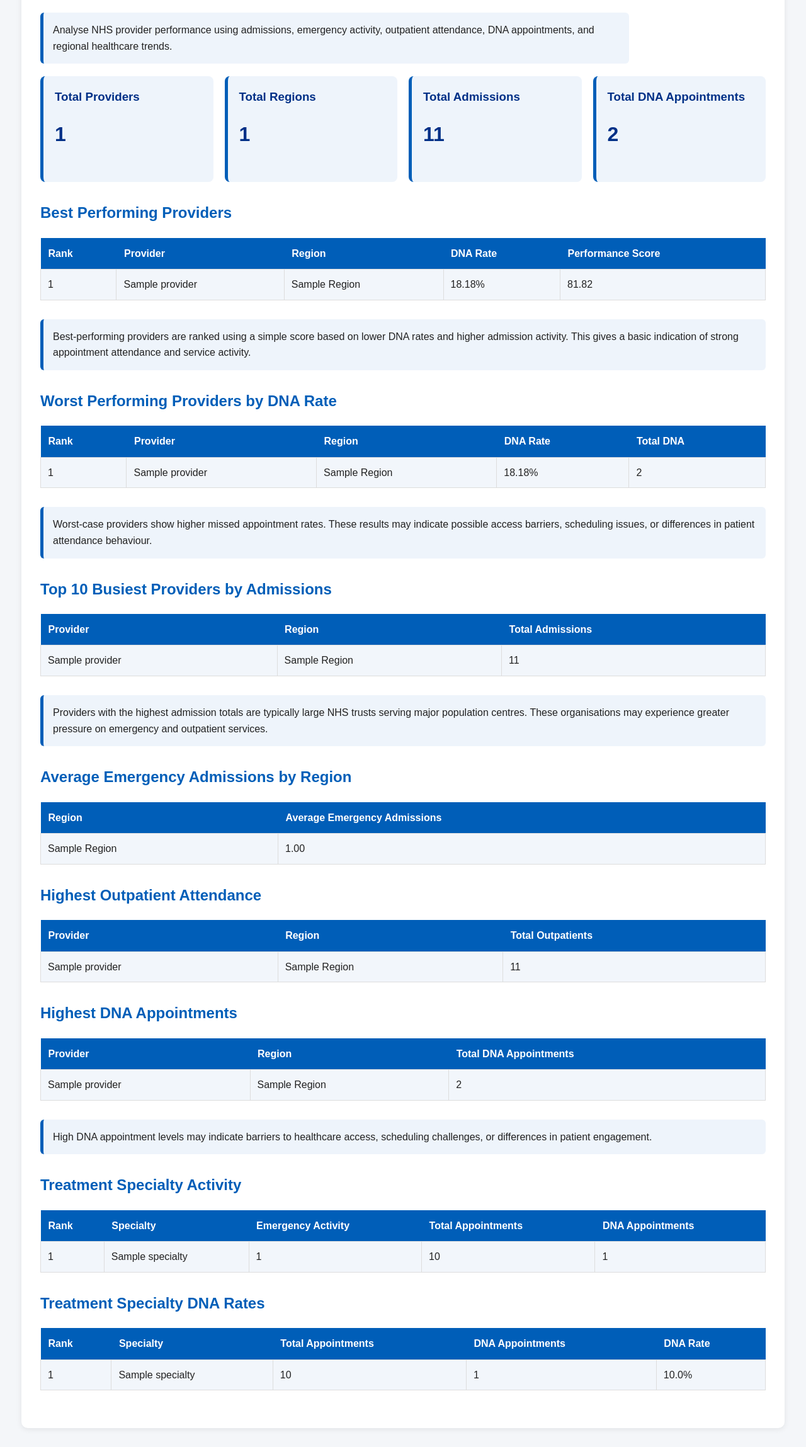
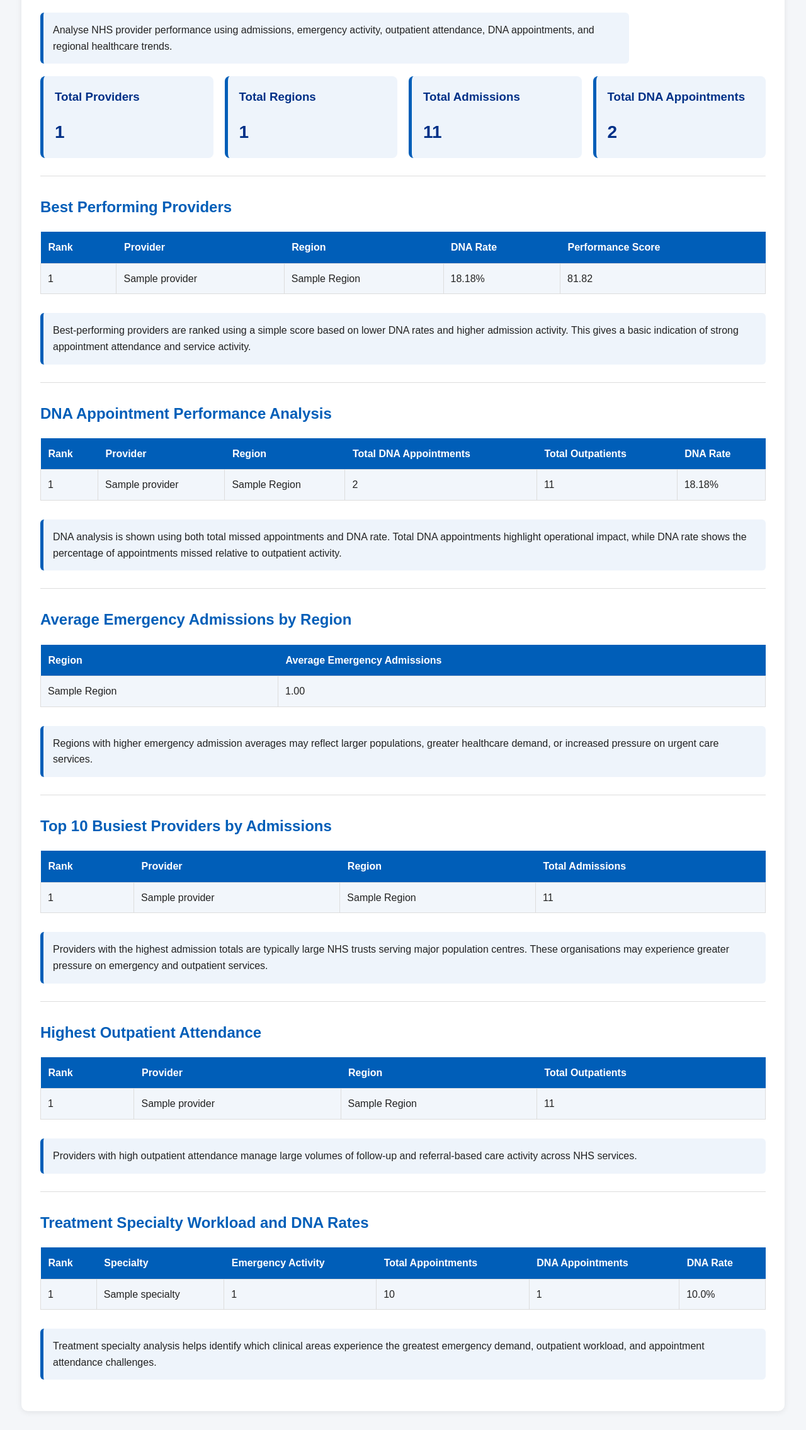
Before and after one commit to 52533734/nhs-hospital-activity, a Flask app: page /analytics in a window 1280 px wide. Shown: the part 206-2504 px from the top of the page at 63% size. After the commit the page ends 2455 px from the top, so only its background shows below. Run offline with Flask 3, Linux system fonts and the light colour scheme; tables that the repository leaves empty hold one stand-in row (values such as "Sample post").

Commit message:
Enhance dashboard UI and improve analytics page templates

```diff
--- a/app/static/css/style.css
+++ b/app/static/css/style.css
@@ -205,10 +205,10 @@ tr:hover {
 
 /* Large dashboard metric values */
 .card p {
-    font-size: 32px;
+    font-size: 28px;
     font-weight: bold;
     color: #003087;
-    margin-top: 12px;
+    margin: 10px 0 0;
 }
 
 /* Pagination container */
--- a/app/templates/analytics.html
+++ b/app/templates/analytics.html
@@ -42,6 +42,8 @@
 
 </div>
 
+<hr>
+
 <!-- Section heading for best-performing providers -->
 <h2>Best Performing Providers</h2>
 
@@ -80,10 +82,12 @@
     attendance and service activity.
 </div>
 
-<!-- Section heading for worst-performing providers -->
-<h2>Worst Performing Providers by DNA Rate</h2>
+<hr>
 
-<!-- Table showing worst provider rankings -->
+<!-- Section heading for DNA performance analysis -->
+<h2>DNA Appointment Performance Analysis</h2>
+
+<!-- Combined DNA analytics table -->
 <table>
 
     <!-- Table header row -->
@@ -91,11 +95,12 @@
         <th>Rank</th>
         <th>Provider</th>
         <th>Region</th>
+        <th>Total DNA Appointments</th>
+        <th>Total Outpatients</th>
         <th>DNA Rate</th>
-        <th>Total DNA</th>
     </tr>
 
-    <!-- Loop through worst-performing providers -->
+    <!-- Loop through providers with highest DNA rates -->
     {% for provider in provider_cases.worst %}
 
     <!-- Table row for each provider -->
@@ -103,52 +108,23 @@
         <td>{{ loop.index }}</td>
         <td>{{ provider.org_name }}</td>
         <td>{{ provider.region_name.title() }}</td>
+        <td>{{ provider.total_dna }}</td>
+        <td>{{ provider.total_outpatients }}</td>
         <td>{{ provider.dna_rate }}%</td>
-        <td>{{ provider.total_dna }}</td>
     </tr>
 
     {% endfor %}
 
 </table>
 
-<!-- Information box explaining worst-case providers -->
+<!-- Information box explaining DNA metrics -->
 <div class="info-box">
-    Worst-case providers show higher missed appointment rates. These results may indicate
-    possible access barriers, scheduling issues, or differences in patient attendance behaviour.
+    DNA analysis is shown using both total missed appointments and DNA rate.
+    Total DNA appointments highlight operational impact, while DNA rate shows
+    the percentage of appointments missed relative to outpatient activity.
 </div>
 
-<!-- Section heading for busiest providers -->
-<h2>Top 10 Busiest Providers by Admissions</h2>
-
-<!-- Table showing providers with highest admissions -->
-<table>
-
-    <!-- Table header row -->
-    <tr>
-        <th>Provider</th>
-        <th>Region</th>
-        <th>Total Admissions</th>
-    </tr>
-
-    <!-- Loop through busiest providers data -->
-    {% for provider in busiest_providers %}
-
-    <!-- Table row for each provider -->
-    <tr>
-        <td>{{ provider.org_name }}</td>
-        <td>{{ provider.region_name.title() }}</td>
-        <td>{{ provider.total_admissions }}</td>
-    </tr>
-
-    {% endfor %}
-</table>
-
-<div class="info-box">
-    Providers with the highest admission totals are typically large NHS trusts
-    serving major population centres. These organisations may experience
-    greater pressure on emergency and outpatient services.
-</div>
-
+<hr>
 
 <!-- Section heading for emergency admissions by region -->
 <h2>Average Emergency Admissions by Region</h2>
@@ -174,8 +150,53 @@
     </tr>
 
     {% endfor %}
+
 </table>
 
+<!-- Information box explaining emergency admission trends by region -->
+<div class="info-box">
+    Regions with higher emergency admission averages may reflect
+    larger populations, greater healthcare demand, or increased
+    pressure on urgent care services.
+</div>
+
+<hr>
+
+<!-- Section heading for busiest providers -->
+<h2>Top 10 Busiest Providers by Admissions</h2>
+
+<!-- Table showing providers with highest admissions -->
+<table>
+
+    <!-- Table header row -->
+    <tr>
+        <th>Rank</th>
+        <th>Provider</th>
+        <th>Region</th>
+        <th>Total Admissions</th>
+    </tr>
+
+    <!-- Loop through busiest providers data -->
+    {% for provider in busiest_providers %}
+
+    <!-- Table row for each provider -->
+    <tr>
+        <td>{{ loop.index }}</td>
+        <td>{{ provider.org_name }}</td>
+        <td>{{ provider.region_name.title() }}</td>
+        <td>{{ provider.total_admissions }}</td>
+    </tr>
+
+    {% endfor %}
+</table>
+
+<div class="info-box">
+    Providers with the highest admission totals are typically large NHS trusts
+    serving major population centres. These organisations may experience
+    greater pressure on emergency and outpatient services.
+</div>
+
+<hr>
 
 <!-- Section heading for outpatient attendance -->
 <h2>Highest Outpatient Attendance</h2>
@@ -185,6 +206,7 @@
 
     <!-- Table header row -->
     <tr>
+        <th>Rank</th>
         <th>Provider</th>
         <th>Region</th>
         <th>Total Outpatients</th>
@@ -195,6 +217,7 @@
 
     <!-- Table row for each provider -->
     <tr>
+        <td>{{ loop.index }}</td>
         <td>{{ provider.org_name }}</td>
         <td>{{ provider.region_name.title() }}</td>
         <td>{{ provider.total_outpatients }}</td>
@@ -203,41 +226,16 @@
     {% endfor %}
 </table>
 
-
-<!-- Section heading for DNA appointments -->
-<h2>Highest DNA Appointments</h2>
-
-<!-- Table showing DNA appointment statistics -->
-<table>
-
-    <!-- Table header row -->
-    <tr>
-        <th>Provider</th>
-        <th>Region</th>
-        <th>Total DNA Appointments</th>
-    </tr>
-
-    <!-- Loop through DNA appointment data -->
-    {% for provider in dna_appointments %}
-
-    <!-- Table row for each provider -->
-    <tr>
-        <td>{{ provider.org_name }}</td>
-        <td>{{ provider.region_name.title() }}</td>
-        <td>{{ provider.total_dna }}</td>
-    </tr>
-
-    {% endfor %}
-</table>
-
+<!-- Information box explaining outpatient attendance activity -->
 <div class="info-box">
-    High DNA appointment levels may indicate barriers to healthcare access,
-    scheduling challenges, or differences in patient engagement.
+    Providers with high outpatient attendance manage large volumes
+    of follow-up and referral-based care activity across NHS services.
 </div>
 
+<hr>
 
 <!-- Section heading for specialty activity summary -->
-<h2>Treatment Specialty Activity</h2>
+<h2>Treatment Specialty Workload and DNA Rates</h2>
 
 <!-- Table showing activity by treatment specialty -->
 <table>
@@ -249,46 +247,17 @@
         <th>Emergency Activity</th>
         <th>Total Appointments</th>
         <th>DNA Appointments</th>
+        <th>DNA Rate</th>
     </tr>
 
     <!-- Loop through specialty activity results -->
-    {% for specialty in specialties %}
+    {% for specialty in specialty_rates %}
 
     <!-- Table row for each specialty -->
     <tr>
         <td>{{ loop.index }}</td>
         <td>{{ specialty.specialty_name }}</td>
         <td>{{ specialty.total_emergency }}</td>
-        <td>{{ specialty.total_appointments }}</td>
-        <td>{{ specialty.dna_appointments }}</td>
-    </tr>
-
-    {% endfor %}
-
-</table>
-
-<!-- Section heading for specialty DNA rates -->
-<h2>Treatment Specialty DNA Rates</h2>
-
-<!-- Table showing DNA rates by specialty -->
-<table>
-
-    <!-- Table header row -->
-    <tr>
-        <th>Rank</th>
-        <th>Specialty</th>
-        <th>Total Appointments</th>
-        <th>DNA Appointments</th>
-        <th>DNA Rate</th>
-    </tr>
-
-    <!-- Loop through specialty DNA rate results -->
-    {% for specialty in specialty_rates %}
-
-    <!-- Table row for each specialty -->
-    <tr>
-        <td>{{ loop.index }}</td>
-        <td>{{ specialty.specialty_name }}</td>
         <td>{{ specialty.total_appointments }}</td>
         <td>{{ specialty.dna_appointments }}</td>
         <td>{{ specialty.dna_rate }}%</td>
@@ -298,5 +267,12 @@
 
 </table>
 
+<!-- Information box explaining treatment specialty analytics -->
+<div class="info-box">
+    Treatment specialty analysis helps identify which clinical areas
+    experience the greatest emergency demand, outpatient workload,
+    and appointment attendance challenges.
+</div>
+
 <!-- End of content block -->
 {% endblock %}
--- a/app/templates/base.html
+++ b/app/templates/base.html
@@ -27,7 +27,7 @@
         <a href="{{ url_for('main.analytics') }}">Analytics</a>
 
         <!-- Link to Age Analytics page -->
-<a href="{{ url_for('main.age_analytics') }}">Age Analytics</a>
+        <a href="{{ url_for('main.age_analytics') }}">Age Analytics</a>
 
         <!-- Link to Compare page -->
         <a href="{{ url_for('main.compare') }}">Compare</a>
```
Also changed, not shown: app/templates/age_analytics.html (+123 -104 lines), app/templates/compare.html (+6 -6 lines), app/templates/home.html (+14 -3 lines), app/templates/provider_detail.html (+7 -0 lines).
